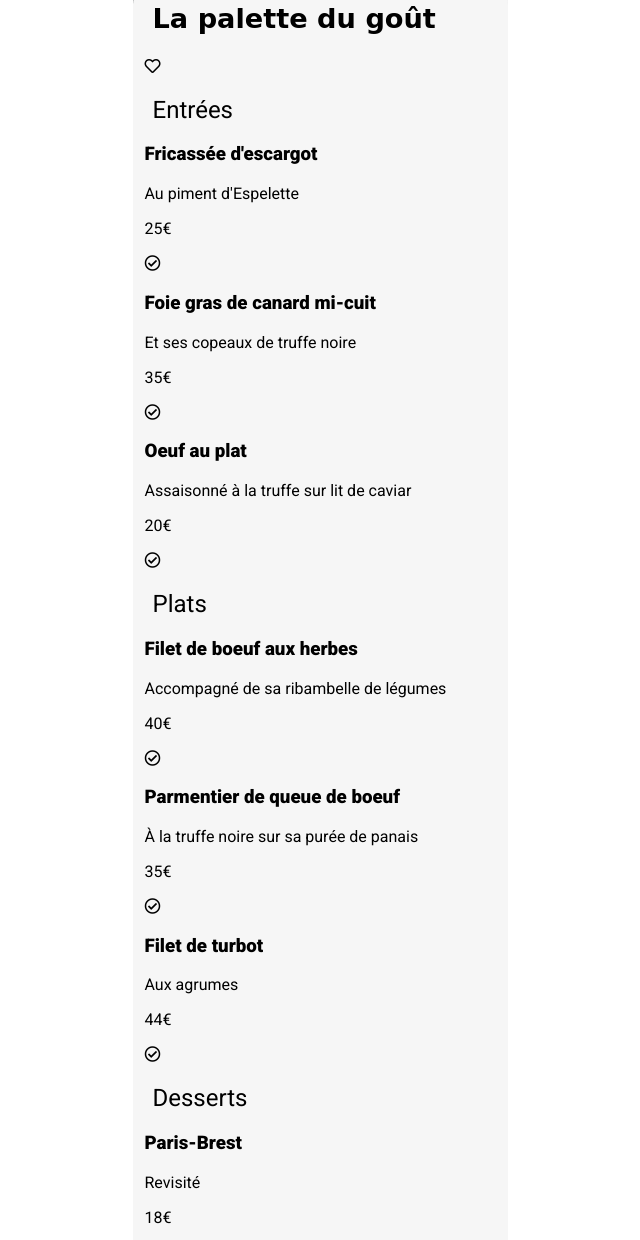
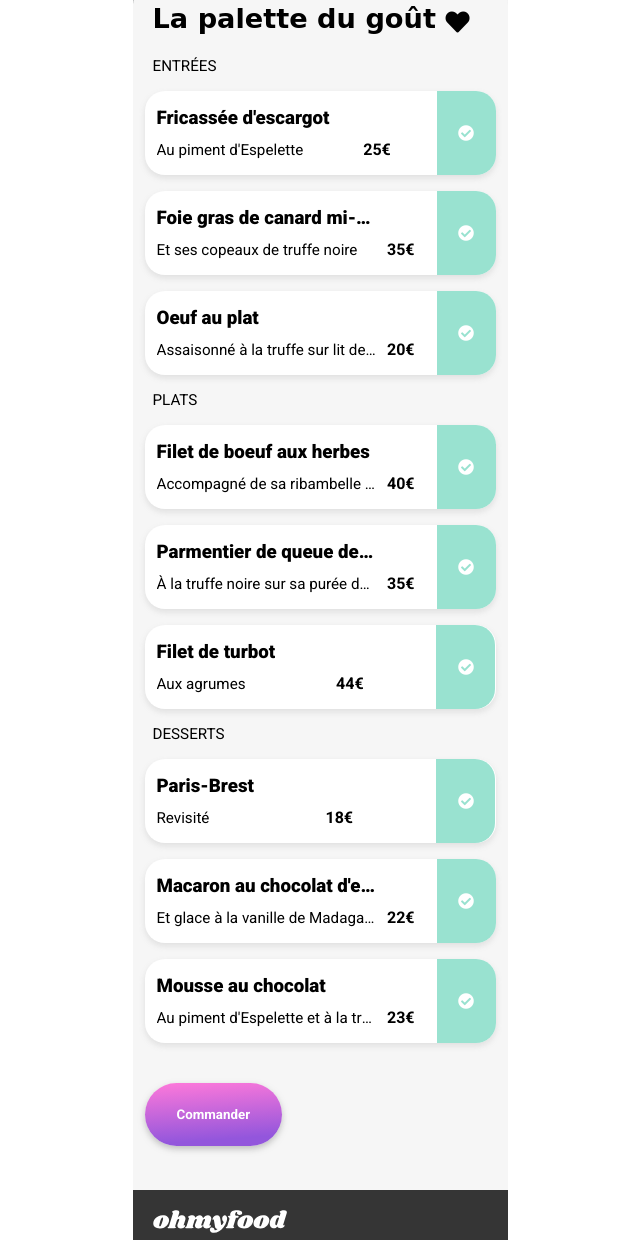
Before and after one commit to Blacktrend/DidierAzibert_3_12112020, a website: page docs/palette.html in a window 1280 px wide. Shown: the part 319-1559 px from the top of the page, without its empty margins (320-960 px from the left). Drawn offline with Linux system fonts and the light colour scheme; a web font is replaced by a local one.

Commit message:
wip-html/css

```diff
--- a/docs/palette.html
+++ b/docs/palette.html
@@ -22,33 +22,39 @@
     <section class="menu">
         <img class="menu__img" src="images/restaurants/la-palette-du-gout-menu.jpg" alt="Restaurant La palette du goût" srcset="images/restaurants/la-palette-du-gout-menu@2x.jpg 2x"/>
         <div class="menu__container">
-            <h1 class="menu__heading">La palette du goût</h1>
-            <i class="menu__bookmark far fa-heart"></i>
+            <h1 class="menu__heading">la palette du goût</h1>
+            <i class="menu__bookmark fas fa-heart"></i>
             <div class="meals starters">
                 <h2 class="meals__heading">Entrées</h2>
                 <ul>
                     <li class="meal">
+                        <div class="meal__container">
                             <h3 class="meal__title">Fricassée d'escargot</h3>
                             <p class="meal__desc">Au piment d'Espelette</p>
-                        <p class="meal__price">25€</p>
+                        </div>
+                        <div class="meal__price">25€</div>
                         <div class="meal__select">
-                            <i class="far fa-check-circle"></i>
+                            <i class="fas fa-check-circle"></i>
                         </div>
                     </li>
                     <li class="meal">
+                        <div class="meal__container">
                             <h3 class="meal__title">Foie gras de canard mi-cuit</h3>
                             <p class="meal__desc">Et ses copeaux de truffe noire</p>
-                        <p class="meal__price">35€</p>
+                        </div>
+                        <div class="meal__price">35€</div>
                         <div class="meal__select">
-                            <i class="far fa-check-circle"></i>
+                            <i class="fas fa-check-circle"></i>
                         </div>
                     </li>
                     <li class="meal">
+                        <div class="meal__container">
                             <h3 class="meal__title">Oeuf au plat</h3>
                             <p class="meal__desc">Assaisonné à la truffe sur lit de caviar</p>
-                        <p class="meal__price">20€</p>
+                        </div>
+                        <div class="meal__price">20€</div>
                         <div class="meal__select">
-                            <i class="far fa-check-circle"></i>
+                            <i class="fas fa-check-circle"></i>
                         </div>
                     </li>
                 </ul>
@@ -57,27 +63,33 @@
                 <h2 class="meals__heading">Plats</h2>
                 <ul>
                     <li class="meal">
+                        <div class="meal__container">
                             <h3 class="meal__title">Filet de boeuf aux herbes</h3>
                             <p class="meal__desc">Accompagné de sa ribambelle de légumes</p>
-                        <p class="meal__price">40€</p>
+                        </div>
+                        <div class="meal__price">40€</div>
                         <div class="meal__select">
-                            <i class="far fa-check-circle"></i>
+                            <i class="fas fa-check-circle"></i>
                         </div>
                     </li>
                     <li class="meal">
+                        <div class="meal__container">
                             <h3 class="meal__title">Parmentier de queue de boeuf</h3>
                             <p class="meal__desc">À la truffe noire sur sa purée de panais</p>
-                        <p class="meal__price">35€</p>
+                        </div>
+                        <div class="meal__price">35€</div>
                         <div class="meal__select">
-                            <i class="far fa-check-circle"></i>
+                            <i class="fas fa-check-circle"></i>
                         </div>
                     </li>
                     <li class="meal">
+                        <div class="meal__container">
                             <h3 class="meal__title">Filet de turbot</h3>
                             <p class="meal__desc">Aux agrumes</p>
-                        <p class="meal__price">44€</p>
+                        </div>
+                        <div class="meal__price">44€</div>
                         <div class="meal__select">
-                            <i class="far fa-check-circle"></i>
+                            <i class="fas fa-check-circle"></i>
                         </div>
                     </li>
                 </ul>
@@ -86,27 +98,33 @@
                 <h2 class="meals__heading">Desserts</h2>
                 <ul>
                     <li class="meal">
+                        <div class="meal__container">
                             <h3 class="meal__title">Paris-Brest</h3>
                             <p class="meal__desc">Revisité</p>
-                        <p class="meal__price">18€</p>
+                        </div>
+                        <div class="meal__price">18€</div>
                         <div class="meal__select">
-                            <i class="far fa-check-circle"></i>
+                            <i class="fas fa-check-circle"></i>
                         </div>
                     </li>
                     <li class="meal">
+                        <div class="meal__container">
                             <h3 class="meal__title">Macaron au chocolat d'exception</h3>
                             <p class="meal__desc">Et glace à la vanille de Madagascar</p>
-                        <p class="meal__price">22€</p>
+                        </div>
+                        <div class="meal__price">22€</div>
                         <div class="meal__select">
-                            <i class="far fa-check-circle"></i>
+                            <i class="fas fa-check-circle"></i>
                         </div>
                     </li>
                     <li class="meal">
+                        <div class="meal__container">
                             <h3 class="meal__title">Mousse au chocolat</h3>
                             <p class="meal__desc">Au piment d'Espelette et à la truffe noire</p>
-                        <p class="meal__price">23€</p>
+                        </div>
+                        <div class="meal__price">23€</div>
                         <div class="meal__select">
-                            <i class="far fa-check-circle"></i>
+                            <i class="fas fa-check-circle"></i>
                         </div>
                     </li>
                 </ul>
--- a/scss/1-Utils/_4-placeholders.scss
+++ b/scss/1-Utils/_4-placeholders.scss
@@ -19,3 +19,13 @@
 %heading-weight {
   font-weight: 800;
 }
+
+%first-letter {
+  text-transform: capitalize;
+}
+
+%text-overflow {
+  overflow: hidden;
+  white-space: nowrap;
+  text-overflow: ellipsis;
+}
--- a/scss/6-Pages/_hp-list.scss
+++ b/scss/6-Pages/_hp-list.scss
@@ -11,7 +11,6 @@
   border-radius: map-get($radius, img);
   box-shadow: map-get($shadows, soft);
   margin-bottom: map-get($sizes, l);
-  padding-bottom: map-get($sizes, m);
   position: relative;
   &__img {
     object-fit: cover;
@@ -34,7 +33,12 @@
     padding-left: map-get($sizes, s);
     margin-bottom: 0;
     margin-top: map-get($sizes, s);
-
+    &::first-letter {
+      @extend %first-letter;
+    }
+  }
+  &__place {
+    padding-bottom: map-get($sizes, m);
   }
   &__bookmark {
     position: absolute;
--- a/scss/6-Pages/_menu.scss
+++ b/scss/6-Pages/_menu.scss
@@ -15,16 +15,66 @@
     padding-left: map-get($sizes, xs);
     font-family: 'Shrikhand', cursive;
     font-size: 1.7em;
+    &::first-letter {
+      @extend %first-letter;
+    }
+  }
+  &__bookmark {
+    position: absolute;
+    top: 50px;
+    right: 38px;
+    font-size: 1.5em;
   }
 }
 .meals {
   &__heading {
     padding-left: map-get($sizes, xs);
+    font-size: 0.95em;
     font-weight: 400;
+    text-transform: uppercase;
   }
 }
 .meal {
+  padding-left: map-get($sizes, s);
+  background-color: map-get($colors, cards);
+  border-radius: map-get($radius, steps);
+  box-shadow: map-get($shadows, soft);
+  margin-bottom: map-get($sizes, m);
+  display: flex;
+  justify-content: space-between;
+  &__container {
+    padding: 16px 0;
+    overflow: hidden;
+  }
   &__title {
     @extend %heading-weight;
+    @extend %text-overflow;
+    padding-bottom: 12px;
+    margin: 0;
+    &::first-letter {
+      @extend %first-letter;
+    }
+  }
+  &__desc {
+    margin: 0;
+    font-size: 0.95em;
+    @extend %text-overflow;
+    &::first-letter {
+      @extend %first-letter;
+    }
+  }
+  &__price {
+    margin: 0;
+    padding: 16px 22px 16px 10px;
+    display: flex;
+    align-items: flex-end;
+    font-weight: bold;
+  }
+  &__select {
+    color: white;
+    background-color: map-get($colors, third);
+    border-radius: 0 map-get($radius, steps) map-get($radius, steps) 0;
+    min-width: 59px;
+    @extend %center-flex;
   }
 }
```
Also changed, not shown: docs/index.html (+4 -4 lines), docs/css/style.css, 1 other file. Lines whose indentation alone changed are shown as unchanged.
